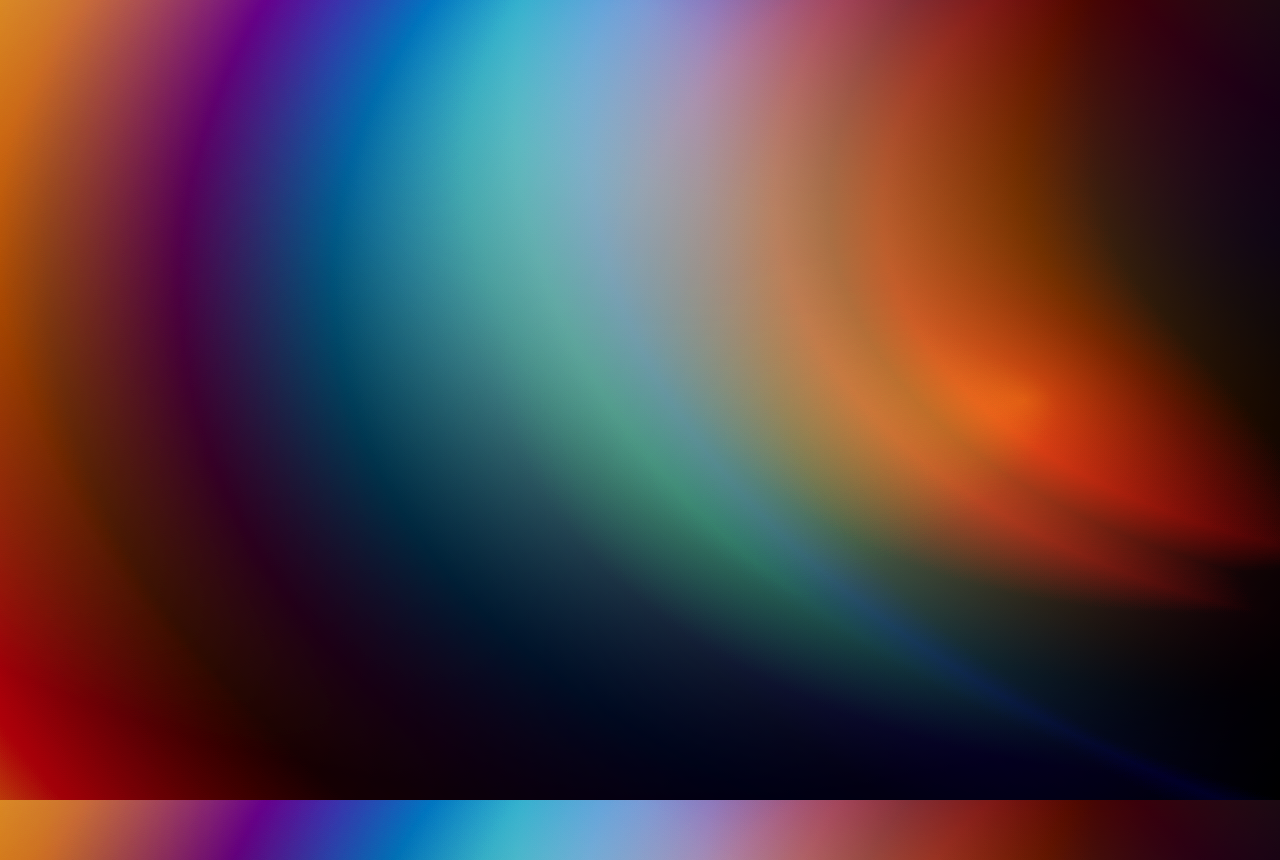
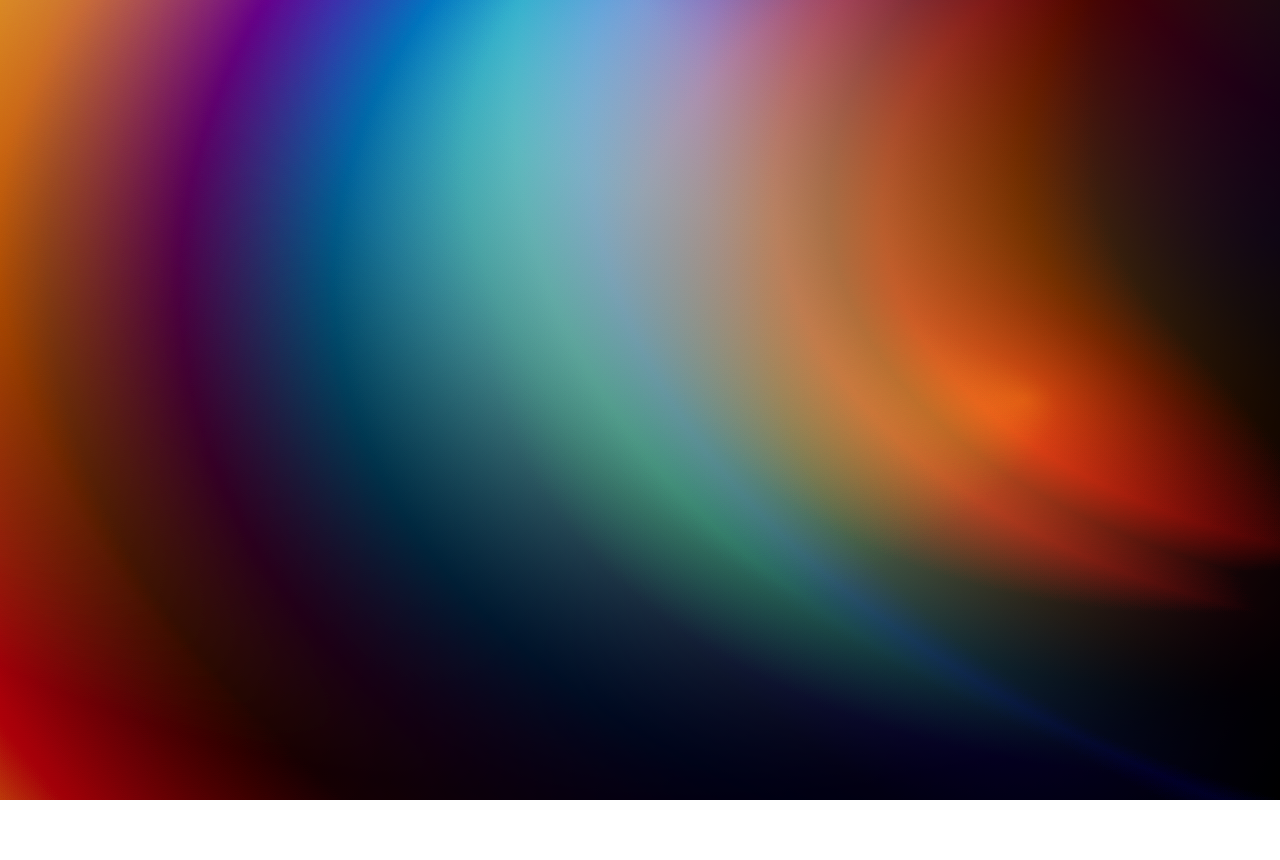
Before and after one commit to AleksaYO/goit-tech-project, a React (Create React App) app: page / in a window 1280 px wide. After the commit the page ends 800 px from the top, so only its background shows below. Built offline with nearby package versions, Linux system fonts and the light colour scheme.

Commit message:
add: some fix

```diff
--- a/src/components/Home/HomePage.module.css
+++ b/src/components/Home/HomePage.module.css
@@ -1,6 +1,9 @@
 .home {
   display: flex;
-  margin-top: 300px;
+  position: absolute;
+  top: 50%;
+  left: 50%;
+  transform: translate(-50%, -50%);
   flex-direction: column;
   gap: 20px;
   justify-content: center;
--- a/src/index.css
+++ b/src/index.css
@@ -12,7 +12,7 @@ button {
 }
 
 #root {
-  margin-top: 60px;
+  height: 100%;
 }
 
 body {
```
